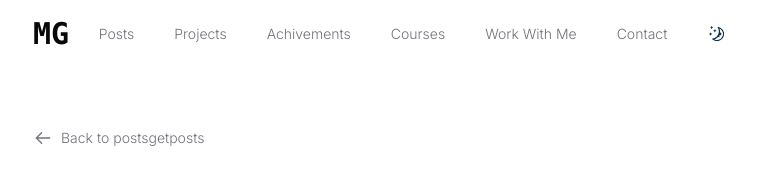
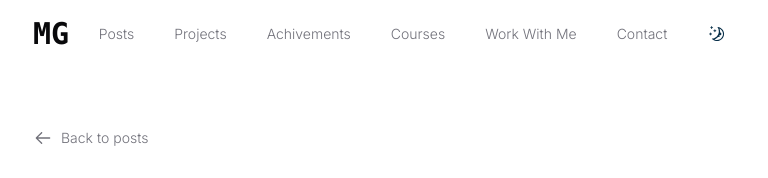
Before and after one commit to themilang/DigitalNotebook, a Next.js app: page /posts/nepal-telecom-christmas-gift-scam-awareness in a window 1280 px wide. Shown: the top 178 px of the page, without its empty margins (255-1023 px from the left). Built offline with nearby package versions, Linux system fonts and the light colour scheme; a web font is replaced by a local one.

Commit message:
post arrow text

```diff
--- a/app/posts/[slug]/page.tsx
+++ b/app/posts/[slug]/page.tsx
@@ -73,7 +73,7 @@ export default async function post({
           className="mb-8 inline-flex items-center gap-2 text-sm font-light text-muted-foreground transition-colors hover:text-foreground"
         >
           <ArrowLeftIcon className="h-5 w-5" />
-          <span>Back to postsgetposts</span>
+          <span>Back to posts</span>
         </Link>
 
 
```
